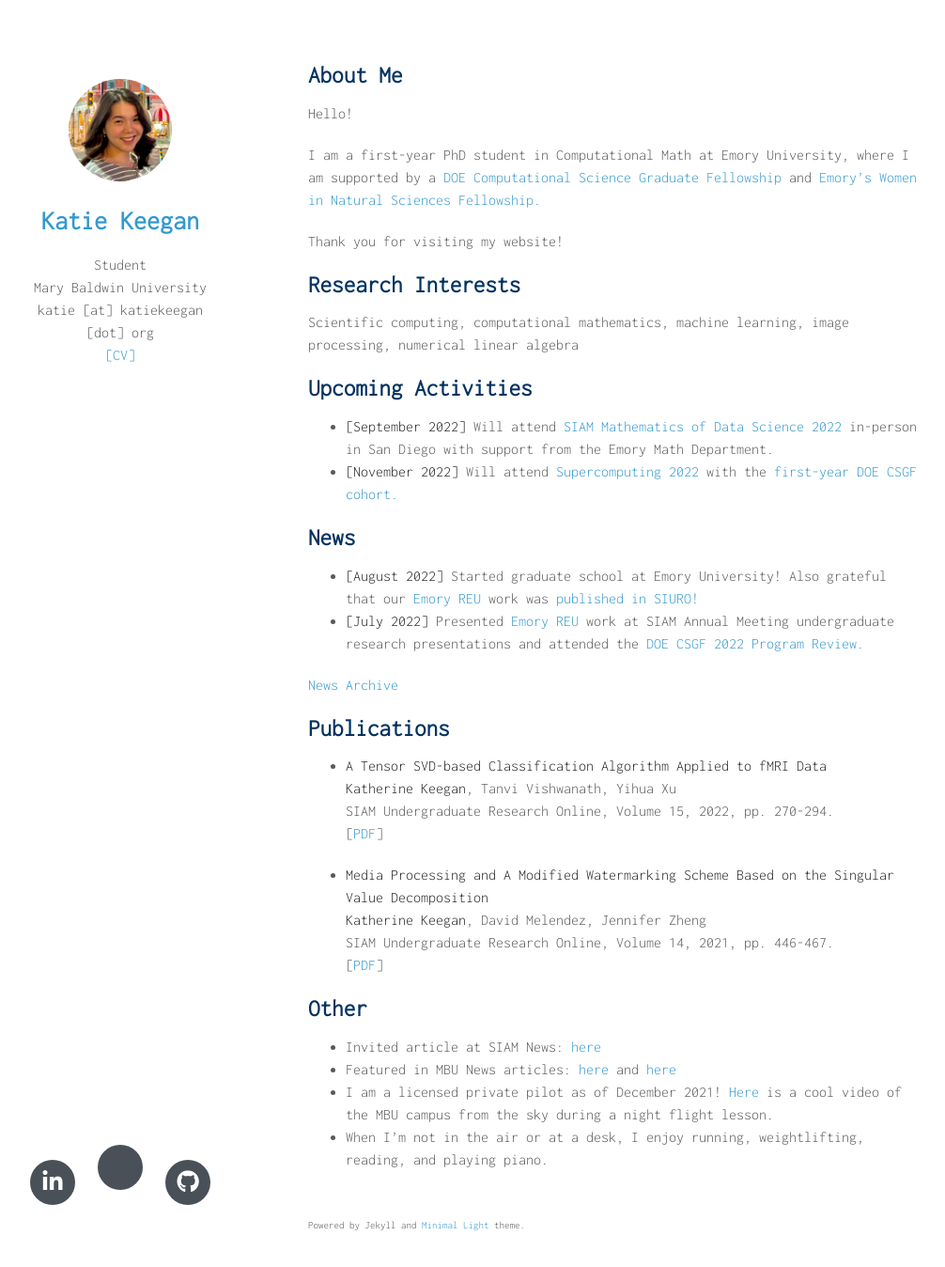
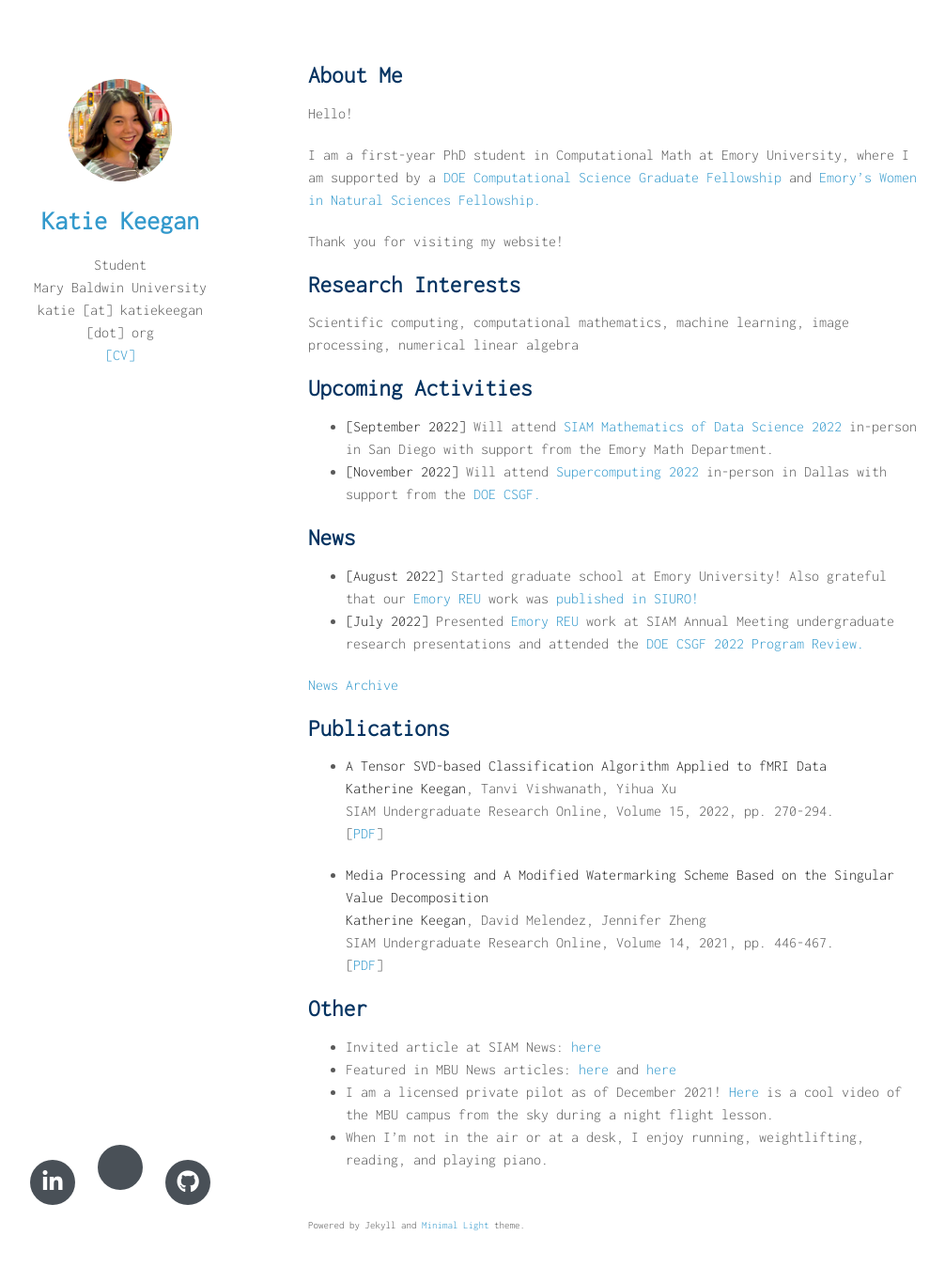
Before and after one commit to katiekeegan/katiekeegan, a Jekyll site: the page built from index.md, in a window 1280 px wide and 1384 px high. Shown: the top 1348 px of the window at 94% size, without its empty margins (142-1148 px from the left). Built offline with Jekyll 4.4.1, drawn with Linux system fonts in a browser that asks for light colours; nearby versions of some CDN libraries; a style sheet for code colours, icons or effects is not loaded; our own code applies the rules of GitHub Pages for plain Markdown files.

Commit message:
Update index.md

```diff
--- a/index.md
+++ b/index.md
@@ -17,7 +17,7 @@ Scientific computing, computational mathematics, machine learning, image process
 ## Upcoming Activities
 
 - **[September 2022]** Will attend [SIAM Mathematics of Data Science 2022](https://www.siam.org/conferences/cm/conference/mds22) in-person in San Diego with support from the Emory Math Department.
-- **[November 2022]** Will attend [Supercomputing 2022](https://sc22.supercomputing.org/) with the [first-year DOE CSGF cohort.](https://www.krellinst.org/csgf/about-doe-csgf/news-events/2022-incoming-class)
+- **[November 2022]** Will attend [Supercomputing 2022](https://sc22.supercomputing.org/) in-person in Dallas with support from the [DOE CSGF.](https://www.krellinst.org/csgf/)
 
 ## News
 - **[August 2022]** Started graduate school at Emory University! Also grateful that our [Emory REU](http://www.mathcs.emory.edu/site/scicomp/REURET/) work was [published in SIURO!](https://www.siam.org/Portals/0/Publications/SIURO/Vol15/S145652R.pdf?ver=2022-08-29-124210-473)
```
